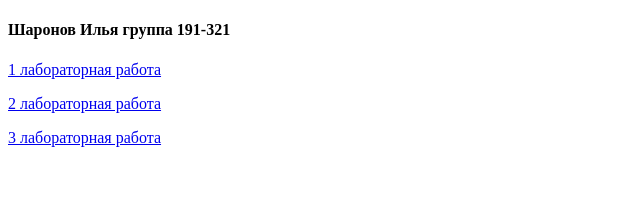
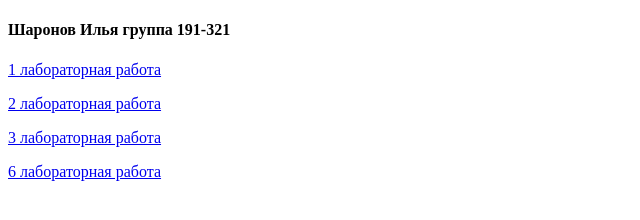
Before and after one commit to iles007/web-labs-isharonov, a plain HTML site: page index.html in a window 1280 px wide. Shown: the whole page, without its empty margins (0-640 px from the left). Drawn offline with Linux system fonts and the light colour scheme.

Commit message:
изменения
добавление ссылки на 6 лабу

```diff
--- a/index.html
+++ b/index.html
@@ -11,5 +11,6 @@
     <p><a href="https://htmlacademy.ru/profile/id1175895">1 лабораторная работа</a></p>
     <p><a href="https://htmlacademy.ru/profile/id1175895">2 лабораторная работа</a></p>
     <p><a href="3lab/page.html">3 лабораторная работа</a></p>
+    <p><a href="6lab/page.html">6 лабораторная работа</a></p>
 </body>
 </html>
```
